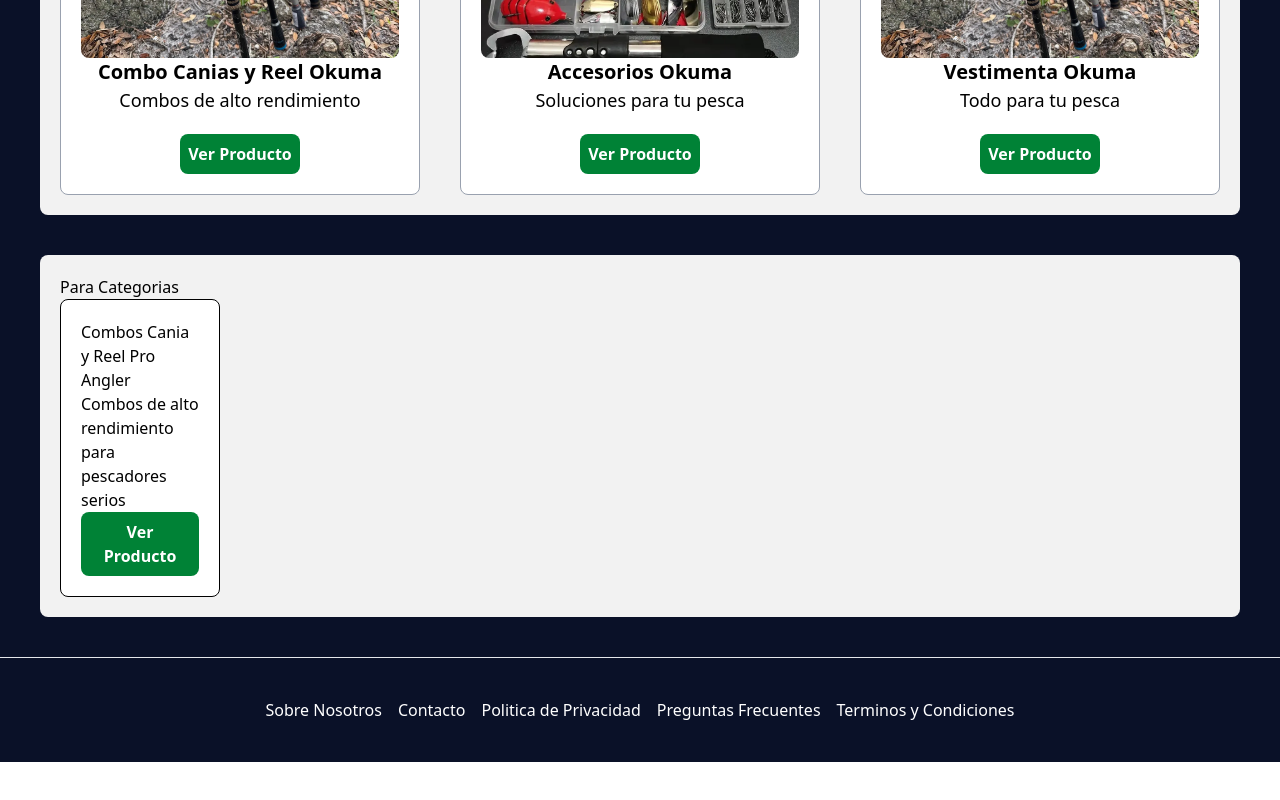
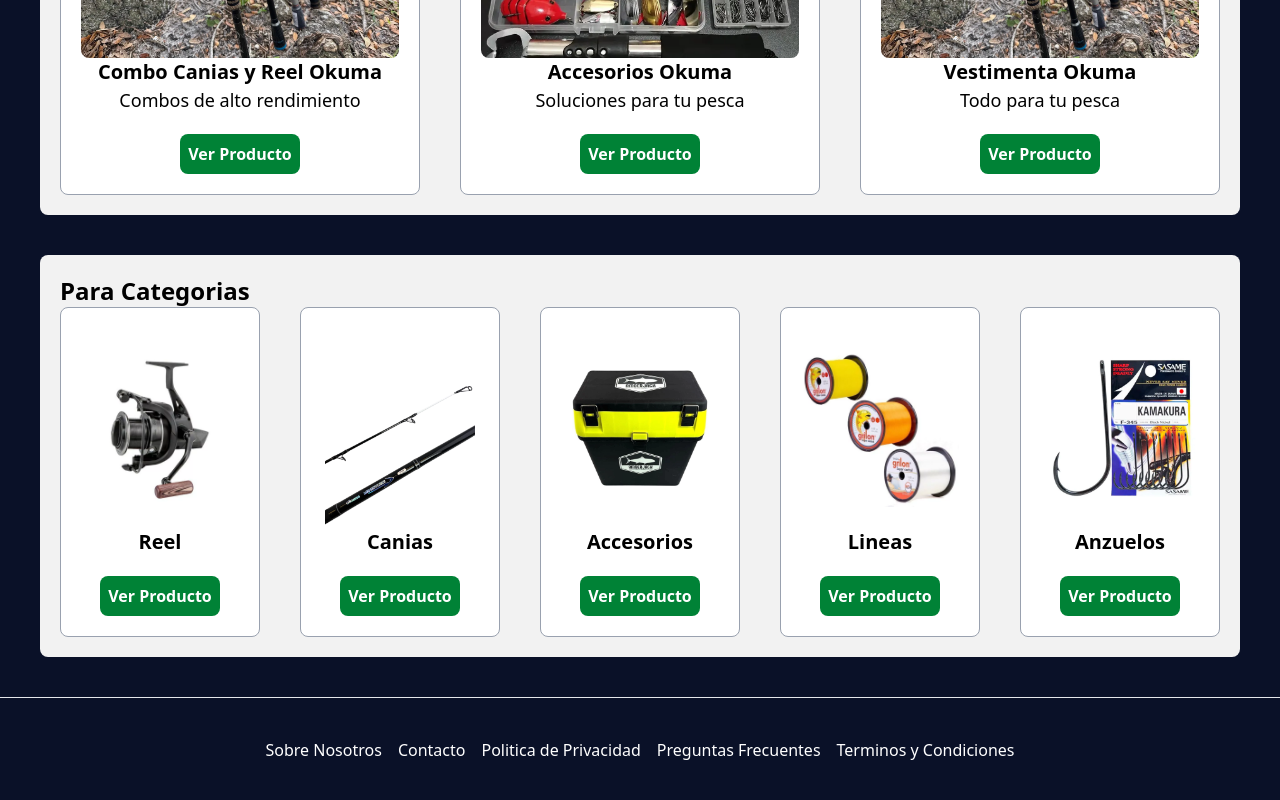
Before and after one commit to NhuelGayoso/TalentoTechGayoso, a React (Vite) app: page / in a window 1280 px wide. Shown: the part 782-1582 px from the top of the page. Before the commit the page ends 1544 px from the top, so only its background shows below. Built offline with nearby package versions, Linux system fonts and the light colour scheme.

Commit message:
Agregando detalles visuales en el home

```diff
--- a/src/components/Button.jsx
+++ b/src/components/Button.jsx
@@ -1,6 +1,6 @@
 export const Button = ({ boton }) => {
   return (
-    <button className="bg-green-700 text-white font-bold p-2 rounded-lg">
+    <button className="bg-green-700 text-white font-bold p-2 rounded-lg cursor-pointer">
       {boton}
     </button>
   );
--- a/src/components/ForCategories.jsx
+++ b/src/components/ForCategories.jsx
@@ -1,27 +1,39 @@
-import { Link } from "react-router-dom"
-import { Button } from "./Button"
-
+import { Link } from "react-router-dom";
+import { Button } from "./Button";
+import { useEffect, useState } from "react";
+import categorias from "../mock/categorias.json";
 
 export const ForCategories = () => {
+  const [categories, setCategories] = useState([]);
+
+  useEffect(() => {
+    setCategories(categorias);
+  }, []);
+
   return (
     <div className="">
       <div className="bg-[#F2F2F2] m-10 rounded-lg p-5">
-        <h2>Para Categorias</h2>
-      <div className="grid grid-cols-6 gap-10">
-        <div className="flex flex-col p-5 bg-white rounded-lg border">
+        <h2 className="text-2xl font-bold">Para Categorias</h2>
+        <div className="grid grid-cols-5 gap-10">
+          {categories?.map((category) => (
+            <div className="flex flex-col p-5 justify-center items-center bg-white rounded-lg border border-gray-400 ">
               <div>
-            <img src="" alt="" />
+                <img
+                  src={category.img}
+                  alt=""
+                  className="object-contain h-[200px] "
+                />
               </div>
-          <div className="flex flex-col">
-            <h2>Combos Cania y Reel Pro Angler</h2>
-            <p>Combos de alto rendimiento para pescadores serios</p>
+              <div className="flex flex-col items-center gap-5">
+                <h2 className="text-xl font-bold">{category.name}</h2>
                 <Link to="/listproduct">
                   <Button boton="Ver Producto" />
                 </Link>
               </div>
             </div>
+          ))}
         </div>
       </div>
     </div>
-  )
-}
+  );
+};
--- /dev/null
+++ b/src/mock/categorias.json
@@ -0,0 +1,23 @@
+[
+  {
+    "id": 1,
+    "name": "Reel",
+    "img": "/img/inc6000.jpg"
+  },{
+    "id": 2,
+    "name": "Canias",
+    "img": "/img/longitud.jpg"
+  },{
+    "id": 3,
+    "name": "Accesorios",
+    "img": "/img/caja.jpg"
+  },{
+    "id": 4,
+    "name": "Lineas",
+    "img": "/img/nylon.jpg"
+  },{
+    "id": 5,
+    "name": "Anzuelos",
+    "img": "/img/kamaura.jpg"
+  }
+]
--- a/src/pages/HomePages.jsx
+++ b/src/pages/HomePages.jsx
@@ -21,8 +21,8 @@
         style={{ backgroundImage: `url(${river})`, opacity: 0.9 }}
         className="bg-cover bg-center h-100 flex justify-center items-center "
       >
-        <div className="flex flex-col justify-center items-center h-full w-100 text-center">
-          <h1 className="text-4xl font-bold text-[#FF8C00]">
+        <div className="flex flex-col justify-center items-center h-full w-100 text-center gap-5">
+          <h1 className="text-4xl font-bold ">
             Equipate para la próxima aventura
           </h1>
           <p className="text-white">
```
Also changed, not shown: src/context/AppContext.jsx (added). Lines whose indentation alone changed are shown as unchanged.
